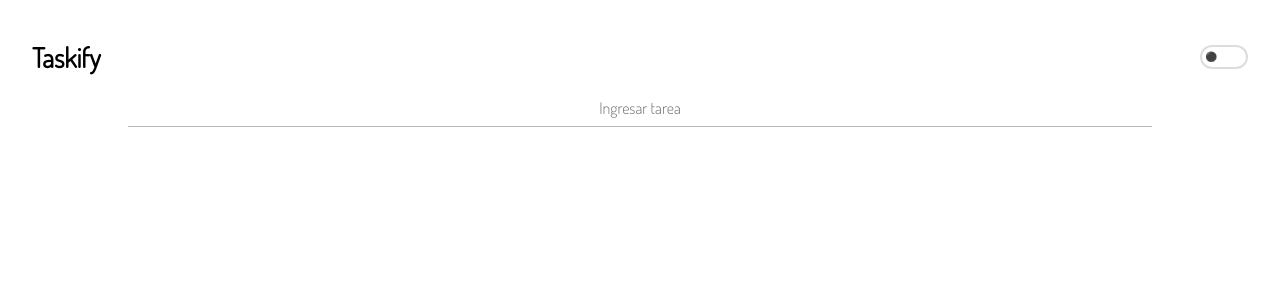
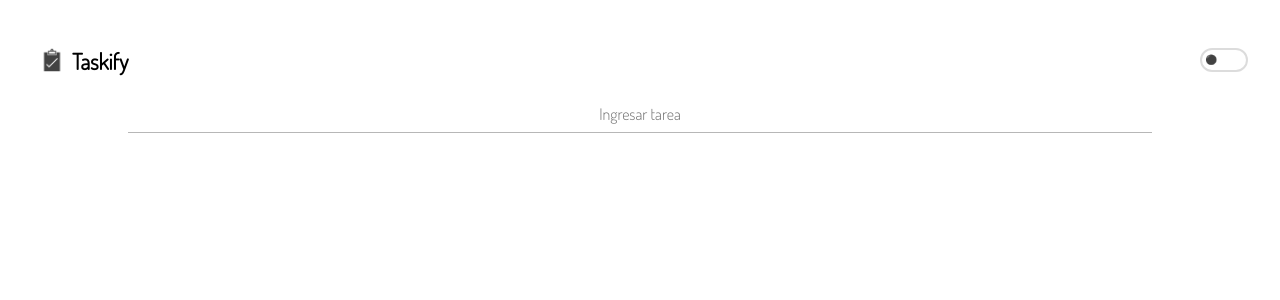
Before and after one commit to AriasFederico/taskify, a React (Vite) app: page / in a window 1280 px wide. Shown: the top 300 px of the page. Built offline with nearby package versions, Linux system fonts and the light colour scheme.

Commit message:
padding titulo

```diff
--- a/src/App.css
+++ b/src/App.css
@@ -14,6 +14,20 @@
   display: flex;
   align-items: center;
   justify-content: space-between;
+}
+
+.contenedor-logo-titulo {
+  display: flex;
+  align-items: center;
+}
+
+.logo {
+  width: 40px;
+  height: 40px;
+  background:url(./logo/logo-taskify.png);
+  background-position: center;
+  background-repeat: no-repeat;
+  background-size: 75%;
 }
 
 .contenedor-tema {
@@ -102,14 +116,6 @@
   text-decoration: line-through;
 }
 
-.estado:hover {
-  color: rgb(51, 182, 84);
-}
-
-.eliminar-nota:hover {
-  color:rgb(202, 71, 71);
-}
-
 .estado,
 .eliminar-nota {
   cursor: pointer;
--- a/src/App.jsx
+++ b/src/App.jsx
@@ -14,9 +14,9 @@ function App() {
 
   const [ tema, setTema ] = useState(temas.oscuro)
 
-  // const cambiarTema = () => {
-
-  // }
+  const cambiarTema = () => {
+    console.log('anda')
+  }
 
   const convertirValor = (string) => {
     const notaObj = {
@@ -41,7 +41,7 @@ function App() {
     // Clonar el array de notas y actualizar el estado 'terminado' de la tarea seleccionada
     const updatedArrayNotas = arrayNotas.map((nota, i) => {
       if (i === index) {
-        return { ...nota, terminado: !nota.terminado };
+        return { ...nota, terminado: !nota.terminado};
       } else {
         return nota;
       }
@@ -52,11 +52,12 @@ function App() {
   return (
     <div className='App'>
       <header className='header'>
-        <div>
+        <div className='contenedor-logo-titulo'>
           <div className="logo"></div>
           <h1>Taskify</h1>
         </div>
-        <div className='contenedor-tema'>
+        <div className='contenedor-tema'
+        onClick={cambiarTema}>
           <p>{tema}</p>
         </div>
       </header>
@@ -71,6 +72,7 @@ function App() {
             key={index}
             valorNota={nota.nota}
             estadoNota={nota.terminado}
+            Eliminado={nota.eliminado}
             funcionTick={onClick}
             eliminarNota={eliminarNota}
             index={index}
--- a/src/index.css
+++ b/src/index.css
@@ -17,5 +17,6 @@
 
 
 h1 {
-  font-size: 1.7rem;
+  font-size: 1.4rem;
+  padding-top: .1rem;
 }
```
